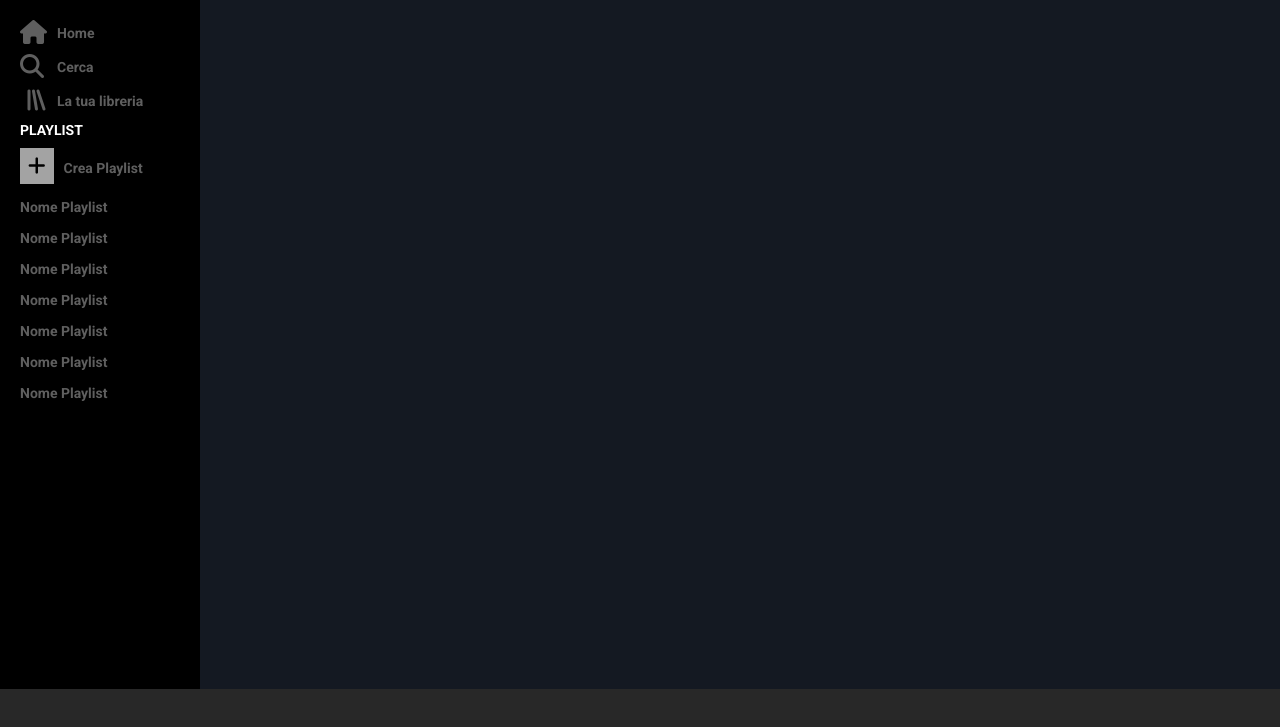
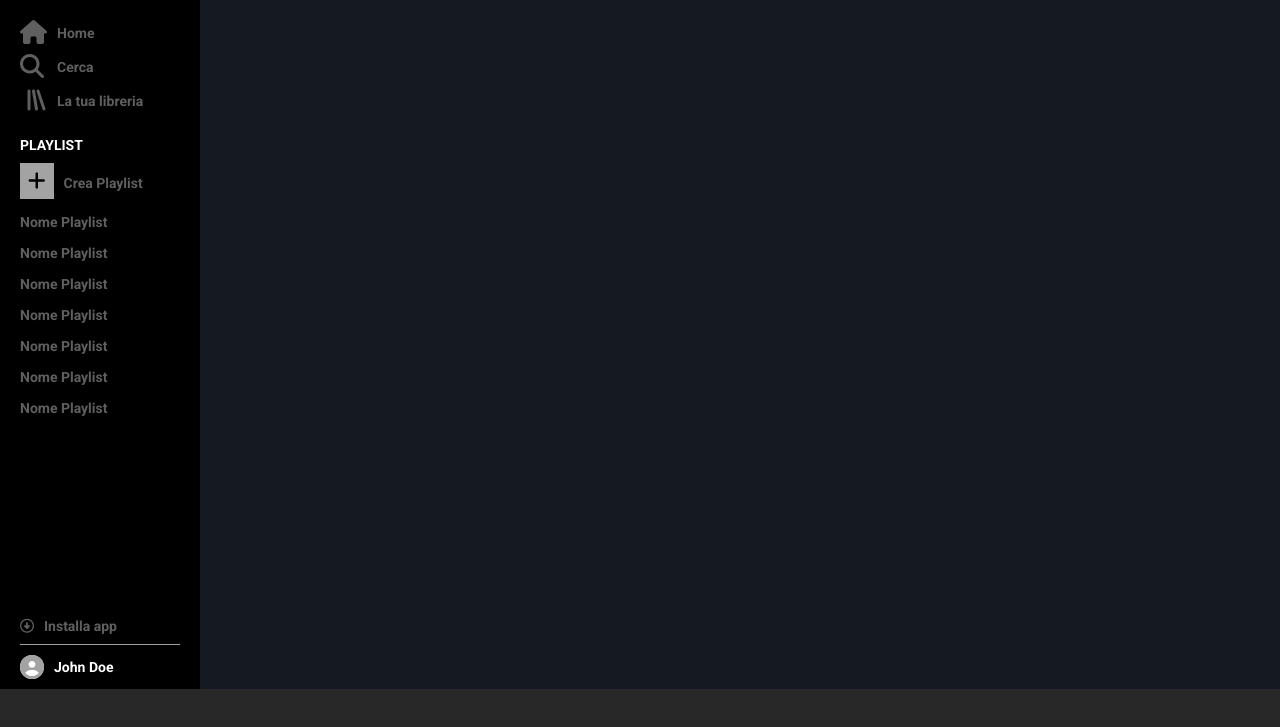
Before and after one commit to ilario-moreni/html-css-spotifyweb, a plain HTML site: page index.html in a window 1280 px wide. Shown: the part 61-788 px from the top of the page. Drawn offline with Linux system fonts and the light colour scheme.

Commit message:
nav (john-doe-section)

```diff
--- a/css/style.css
+++ b/css/style.css
@@ -34,14 +34,16 @@ h2, h3, h4{
 
 /* nav (left-side-bar) */
 
+/* menu and playlist */
 nav{
     background-color: black;
     width: 200px;
     display: flex;
     flex-direction: column;
     color:#5F5F5F;
-    padding:20px;
+    padding:20px 20px 10px;
     font-weight: 600;
+    justify-content: space-between;
 }
 
 .logo-container{
@@ -60,6 +62,10 @@ nav{
     margin-bottom: 10px;
 }
 
+.nav-playlist-container{
+    padding-top: 15px;
+}
+
 .playlist-li{
     margin-bottom: 15px;
 }
@@ -72,6 +78,30 @@ nav{
 }
 
 
+/* download and profile */
+
+.download-nav{
+    border-bottom: 1px solid #A3A3A3;
+    padding-bottom: 10px;
+    margin-bottom: 10px;
+}
+
+.download-app-icon{
+    margin-right: 10px;
+}
+
+.john-doe-div .user-icon{
+    color:#A3A3A3;
+    background-color: white;
+    border-radius: 100%;
+    font-size: 24px;
+    margin-right: 10px;
+    vertical-align: sub;
+}
+
+.john-doe-div span{
+    color: white;
+}
 
 /* div .top-bar */
 
--- a/index.html
+++ b/index.html
@@ -12,6 +12,7 @@
     <body>
         <div id="main-row">
             <nav>
+                <div class="section-menu">
                     <div class="logo-container">
                         <img src="./img/logo.svg" alt="spotify logo">
                     </div>
@@ -35,6 +36,15 @@
                             <li class="playlist-li">Nome Playlist</li>
                         </ul>
                     </div>
+                </div>
+                <div class="section-profile">
+                    <div class="download-nav">
+                        <i class="fa-regular fa-circle-down download-app-icon"></i><span>Installa app</span>
+                    </div>
+                    <div class="john-doe-div">
+                        <i class="fa-solid fa-circle-user user-icon"></i><span>John Doe</span>
+                    </div>
+                </div>
             </nav>
             <div id="main-col">
                 <div class="top-bar"></div>
```
Lines whose indentation alone changed are shown as unchanged.
